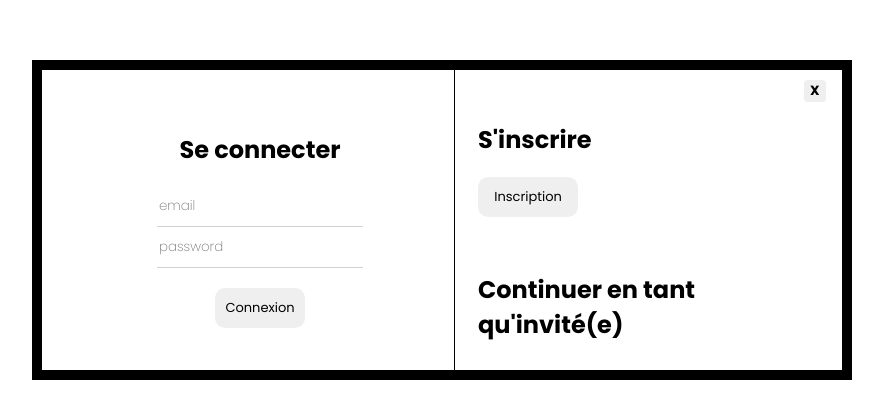
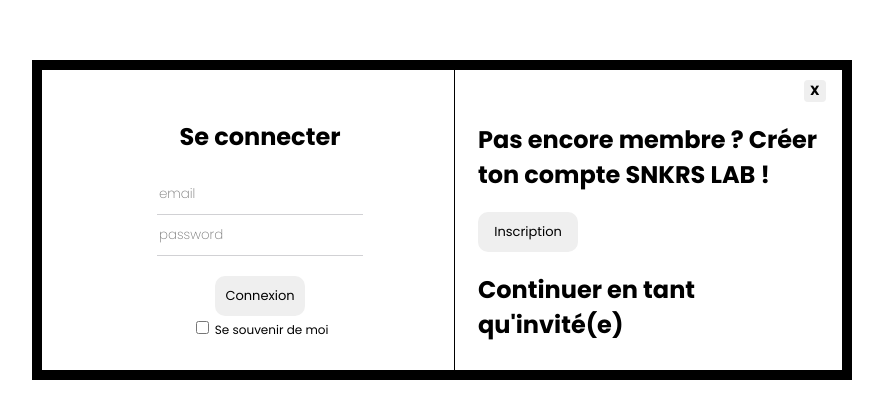
Before and after one commit to jessamelie/SNKRSLAB, a React (Create React App) app: page /portal in a window 1280 px wide. Shown: the part 180-598 px from the top of the page, without its empty margins (198-1081 px from the left). Built offline with nearby package versions, Linux system fonts and the light colour scheme.

Commit message:
UPDATE: commit pour changement de dossier

```diff
--- a/package.json
+++ b/package.json
@@ -6,6 +6,11 @@
     "@testing-library/jest-dom": "^5.16.5",
     "@testing-library/react": "^13.4.0",
     "@testing-library/user-event": "^13.5.0",
+    "axios": "^1.4.0",
+    "cors": "^2.8.5",
+    "express": "^4.18.2",
+    "mongoose": "^7.2.0",
+    "nodemon": "^2.0.22",
     "react": "^18.2.0",
     "react-dom": "^18.2.0",
     "react-router-dom": "^6.11.2",
--- a/src/components/Popup.js
+++ b/src/components/Popup.js
@@ -20,6 +20,10 @@
               <input className="emailInput" placeholder="email"></input>
               <input className="passwordInput" placeholder="password"></input>
               <button className="loginBtn">Connexion</button>
+              <div className="remember-choice">
+              <input className="remember" type="checkbox"></input>
+              <label htmlFor="remember" className="rememberLabel"> Se souvenir de moi</label>
+              </div>
             </div>
           </div>
 
@@ -28,7 +32,7 @@
             <button className="closeBtn" onClick={closePopup}>X</button>
             </div>
             <div className="signUp">
-              <h2>S'inscrire</h2>
+              <h2>Pas encore membre ? Créer ton compte SNKRS LAB ! </h2>
               <button className="signupBtn">Inscription</button>
             </div>
             <div className="guest">
--- a/src/style/Popup.css
+++ b/src/style/Popup.css
@@ -84,6 +84,11 @@
     padding:10px;
 }
 
+.rememberLabel{
+    font-size: 12px;
+    margin-bottom: 10px;
+}
+
 .right-side{
     width: 50%;
     height: 100%;
```
Also changed, not shown: 2 other files (tests, documents, lock files or other folders).
